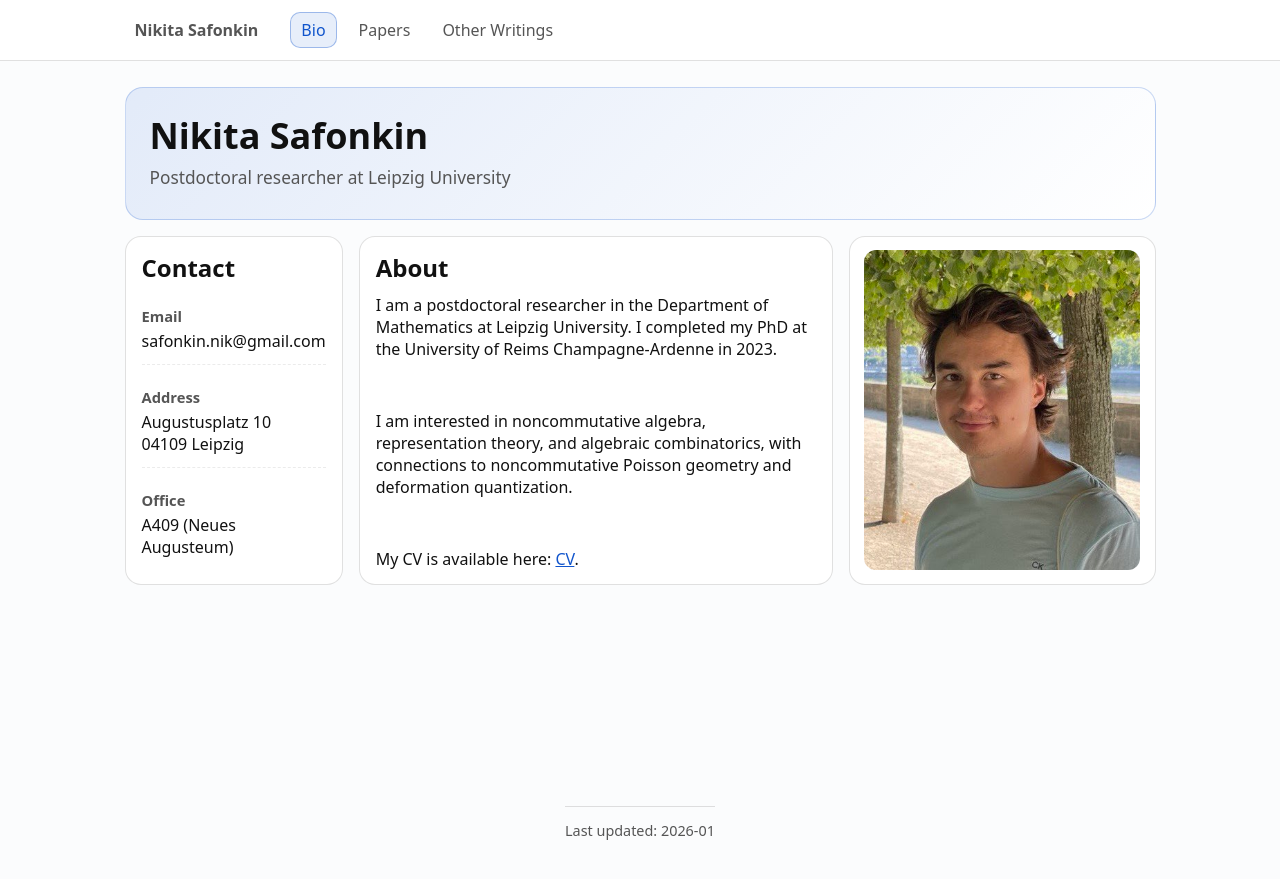
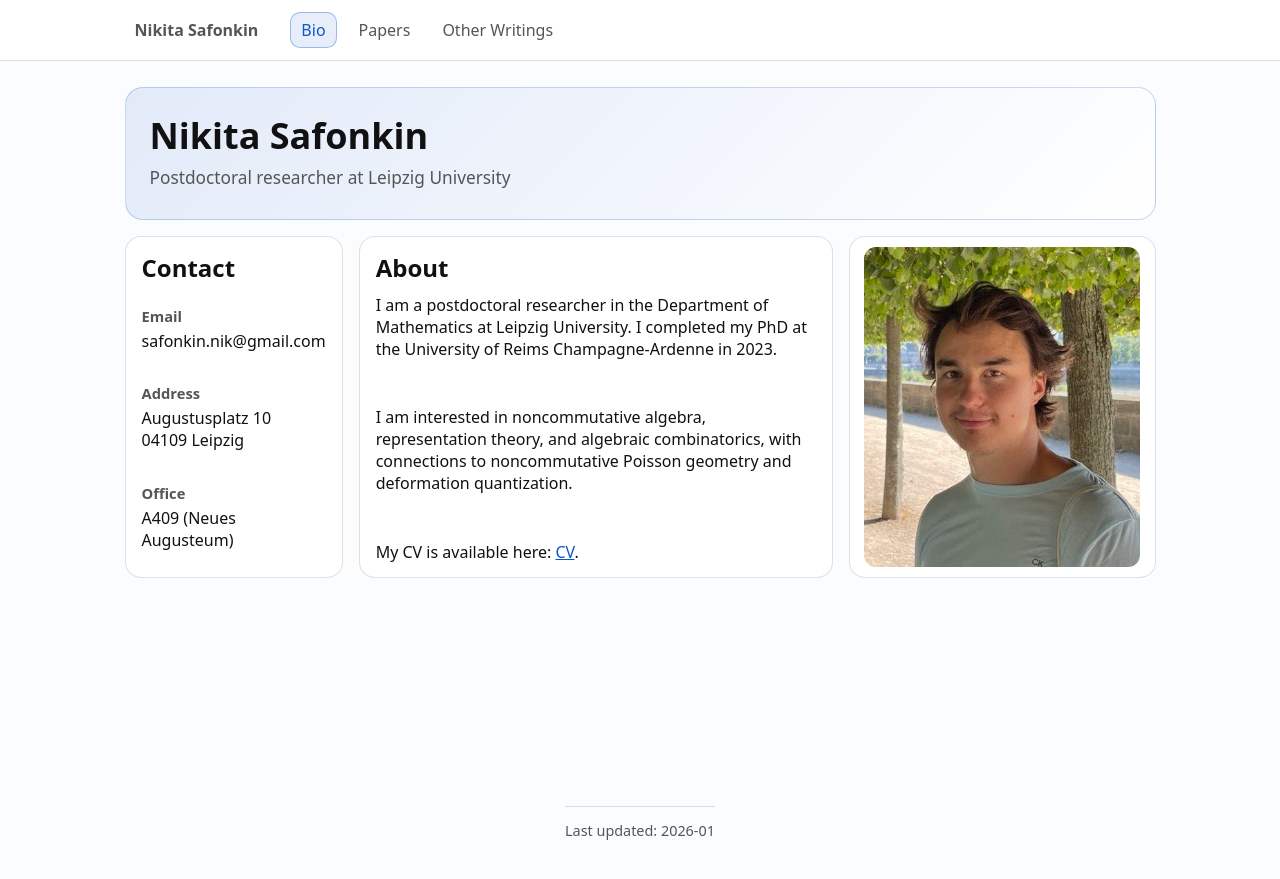
Before and after one commit to n-safonkin/n-safonkin.github.io, a Jekyll site: the page built from index.html, in a window 1280 px wide. Shown: the top 879 px of the page. Built offline with Jekyll 4.4.1, drawn with Linux system fonts in a browser that asks for light colours.

Commit message:
Update style.css

```diff
--- a/assets/style.css
+++ b/assets/style.css
@@ -7,7 +7,7 @@
   --muted: #555;
   --border: rgba(0,0,0,.12);
 
-  /* ONE knob: same width on all pages (+10% from 970px) */
+  /* ONE knob: same width on all pages */
   --container: 1067px;
 }
 
@@ -20,7 +20,6 @@ body{
   background: var(--bg);
   color: var(--text);
 
-  /* Sticky footer: push footer to bottom if page is short */
   min-height: 100vh;
   display: flex;
   flex-direction: column;
@@ -73,7 +72,6 @@ body{
   padding: 26px 18px 60px;
 }
 
-/* Make main content take remaining height (for sticky footer) */
 main.wrap{
   flex: 1;
 }
@@ -102,17 +100,21 @@ a{ color: var(--accent); }
 a:hover{ text-decoration: underline; }
 
 /* Contact table (index page) */
-.contact-grid{ display: grid; gap: 10px; }
+.contact-grid{
+  display: grid;
+  gap: 0; /* we will control spacing via padding */
+}
 
+/* REMOVE dashed separators */
 .row{
   display: grid;
   grid-template-columns: 120px 1fr;
   gap: 10px;
   padding: 6px 0;
-  border-bottom: 1px dashed color-mix(in srgb, var(--border) 65%, transparent);
+  border-bottom: none;
 }
-.row:last-child{ border-bottom: none; }
 
+/* Label/value */
 .label{
   color: var(--muted);
   font-weight: 650;
```
